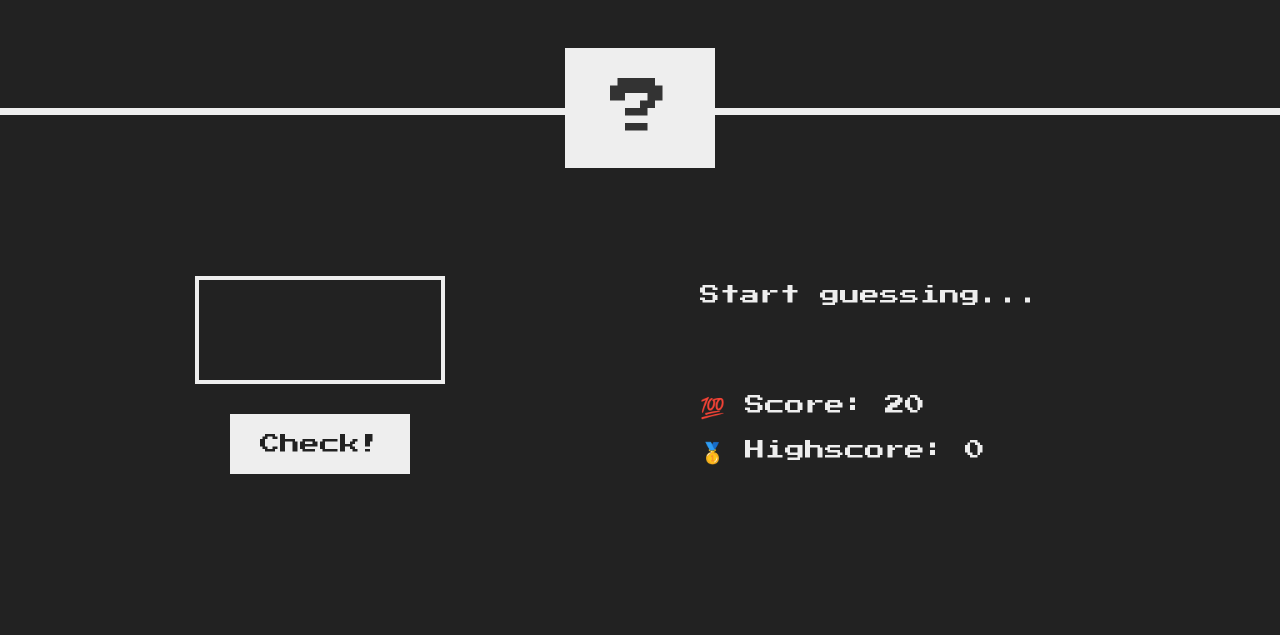
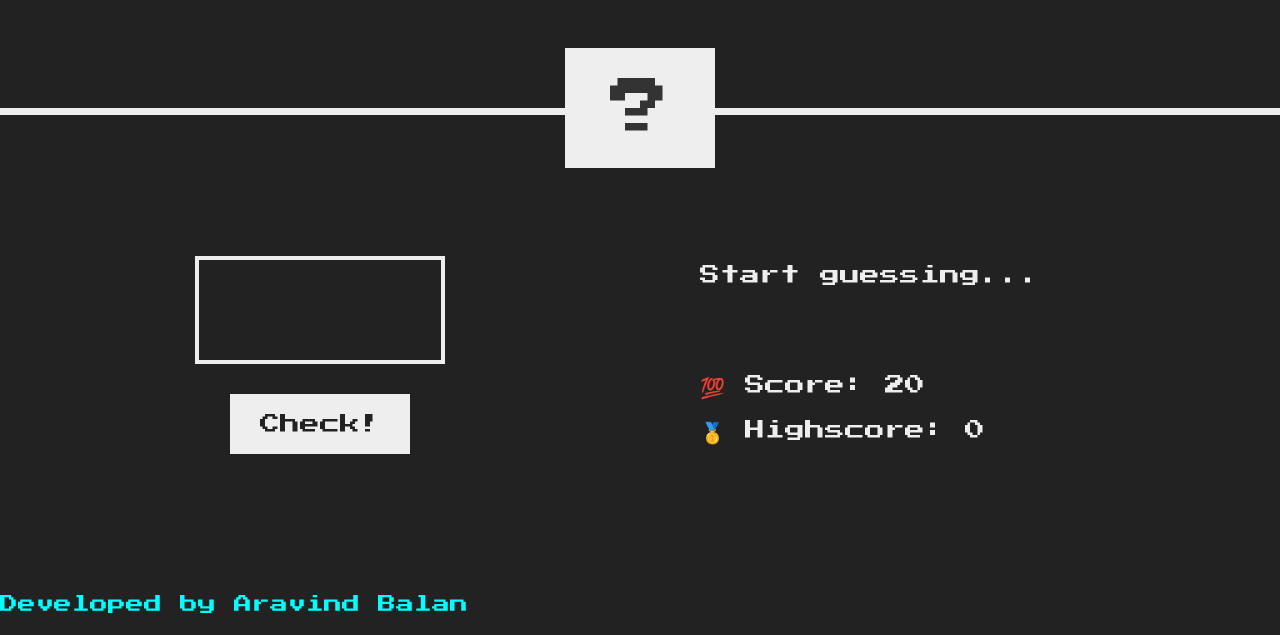
Before and after one commit to Arvind-Balan/Guess-Your-Number---Game, a plain HTML site: page index.html in a window 1280 px wide. Shown: the part 165-800 px from the top of the page. Drawn offline with Linux system fonts and the light colour scheme.

Commit message:
Developer Name Added

```diff
--- a/index.html
+++ b/index.html
@@ -27,6 +27,7 @@
         </p>
       </section>
     </main>
+    <span style="font-size: large;color: aqua;">Developed by Aravind Balan</span>
     <script src="script.js"></script>
   </body>
 </html>
--- a/style.css
+++ b/style.css
@@ -26,7 +26,7 @@ header {
 }
 
 main {
-  height: 65vh;
+  height: 60vh;
   color: #eee;
   display: flex;
   align-items: center;
```
